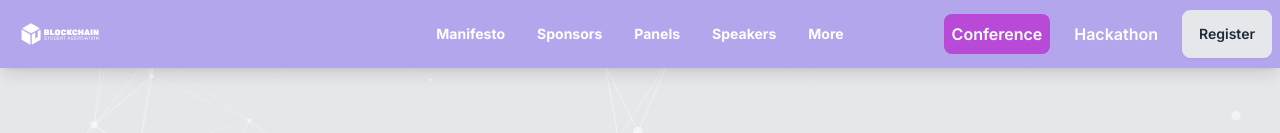
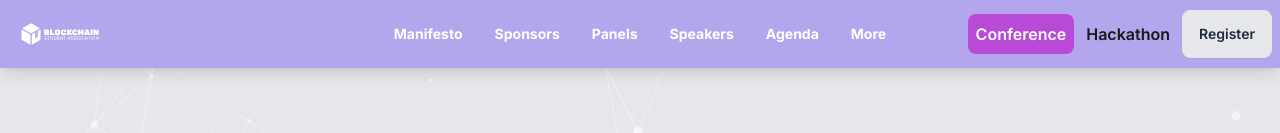
Before and after one commit to bsaepfl/conf-website, a Next.js app: page / in a window 1280 px wide. Shown: the top 133 px of the page. Built offline with nearby package versions, Linux system fonts and the light colour scheme.

Commit message:
Rework for phone

```diff
--- a/src/app/components/Navbar.tsx
+++ b/src/app/components/Navbar.tsx
@@ -17,7 +17,7 @@ const scrollToSection = (id: string) => {
 const Navbar = () => {
   return (
 
-    <div className="navbar bg-secondary shadow-lg fixed top-0 z-50 text-white font-semibold opacity-100 ">
+    <div className="navbar bg-secondary shadow-lg fixed top-0 z-50  font-semibold opacity-100">
 
       <div className="navbar-start">
         <div className="dropdown">
@@ -27,14 +27,13 @@ const Navbar = () => {
             </svg>
           </label>
 
-          <ul tabIndex={0} className="menu menu-sm dropdown-content mt-3 z-[1] p-4 shadow bg-base-100  rounded-box w-52 gap-6">
-          <li><button onClick={() => scrollToSection('manifesto')} className='text-l font-bold bg-clip-text text-white'>Manifesto</button></li>
-          <li><button onClick={() => scrollToSection('sponsors')} className='text-l font-bold bg-clip-text text-white'>Sponsors</button></li>
-          <li><button onClick={() => scrollToSection('panels')} className='text-l font-bold bg-clip-text text-white'>Panels</button></li>
-          <li><button onClick={() => scrollToSection('speakers')} className='text-l font-bold bg-clip-text text-white'>Speakers</button></li>
-          {/* <li><button onClick={() => scrollToSection('agenda')} className='text-l font-bold bg-clip-text text-white'>Schedule</button></li> */}
-          <li><button onClick={() => scrollToSection('more')} className='text-l font-bold bg-clip-text text-white'>More</button></li>
-
+          <ul tabIndex={0} className="menu menu-sm dropdown-content mt-3 z-[1] p-4 shadow bg-base-100  rounded-box w-52 gap-6 text-black">
+          <li><button onClick={() => scrollToSection('manifesto')} className='text-l font-bold bg-clip-text'>Manifesto</button></li>
+          <li><button onClick={() => scrollToSection('sponsors')} className='text-l font-bold bg-clip-text'>Sponsors</button></li>
+          <li><button onClick={() => scrollToSection('panels')} className='text-l font-bold bg-clip-text'>Panels</button></li>
+          <li><button onClick={() => scrollToSection('speakers')} className='text-l font-bold bg-clip-text'>Speakers</button></li>
+          <li><button onClick={() => scrollToSection('agenda')} className='text-l font-bold bg-clip-text'>Agenda</button></li>
+          <li><button onClick={() => scrollToSection('more')} className='text-l font-bold bg-clip-text'>More</button></li>
           </ul>
         </div>
             <Link href="/">
@@ -43,26 +42,18 @@ const Navbar = () => {
         </div>
 
       <div className="navbar-center hidden lg:flex">
-
-        <ul className="menu menu-horizontal px-1">
-          <li><button onClick={() => scrollToSection('manifesto')} className='text-l font-bold bg-clip-text text-white'>Manifesto</button></li>
-          <li><button onClick={() => scrollToSection('sponsors')} className='text-l font-bold bg-clip-text text-white'>Sponsors</button></li>
-          <li><button onClick={() => scrollToSection('panels')} className='text-l font-bold bg-clip-text text-white'>Panels</button></li>
-          <li><button onClick={() => scrollToSection('speakers')} className='text-l font-bold bg-clip-text text-white'>Speakers</button></li>
-          {/* <li><button onClick={() => scrollToSection('agenda')} className='text-l font-bold bg-clip-text text-white'>Schedule</button></li> */}
-          <li><button onClick={() => scrollToSection('more')} className='text-l font-bold bg-clip-text text-white'>More</button></li>
-
-
-          {/* <li><Link href="/side-events">Side Events</Link></li> */}
-          {/* <li><Link href="/grants">Grants</Link></li> */}
-
-          {/* <li><Link href="/workshops">Workshops</Link></li> */}
-
+        <ul className="menu menu-horizontal px-1 text-white">
+          <li><button onClick={() => scrollToSection('manifesto')} className='text-l font-bold bg-clip-text '>Manifesto</button></li>
+          <li><button onClick={() => scrollToSection('sponsors')} className='text-l font-bold bg-clip-text '>Sponsors</button></li>
+          <li><button onClick={() => scrollToSection('panels')} className='text-l font-bold bg-clip-text '>Panels</button></li>
+          <li><button onClick={() => scrollToSection('speakers')} className='text-l font-bold bg-clip-text '>Speakers</button></li>
+          <li><button onClick={() => scrollToSection('agenda')} className='text-l font-bold bg-clip-text '>Agenda</button></li>
+          <li><button onClick={() => scrollToSection('more')} className='text-l font-bold bg-clip-text '>More</button></li>
         </ul>
       </div>
 
 
-      <div className="navbar-end flex space-x-4">
+      <div className="navbar-end  gap-1">
         <a
           className=' p-2 rounded-lg text-white bg-primary'
         >
--- a/src/app/components/NavbarH.tsx
+++ b/src/app/components/NavbarH.tsx
@@ -51,7 +51,7 @@ const NavbarH = () => {
           <li><button onClick={() => scrollToSection('location')} className='text-l font-bold bg-clip-text text-white'>Location</button></li>
           <li><button onClick={() => scrollToSection('faq')} className='text-l font-bold bg-clip-text text-white'>FAQ</button></li>
           <li><button onClick={() => scrollToSection('rules')} className='text-l font-bold bg-clip-text text-white'>Rules</button></li>
-<li><Link href="/side-events">Side Events</Link></li> */}
+<li><Link href="/side-events">Side Events</Link></li>
           {/* <li><Link href="/grants">Grants</Link></li> */}
 
           {/* <li><Link href="/workshops">Workshops</Link></li> */}
@@ -60,7 +60,7 @@ const NavbarH = () => {
       </div>
 
 
-      <div className="navbar-end flex space-x-4">
+      <div className="navbar-end  gap-1">
         <a href="/"
           className=' p-2 rounded-lg hover:bg-blue-200'
         >
```
